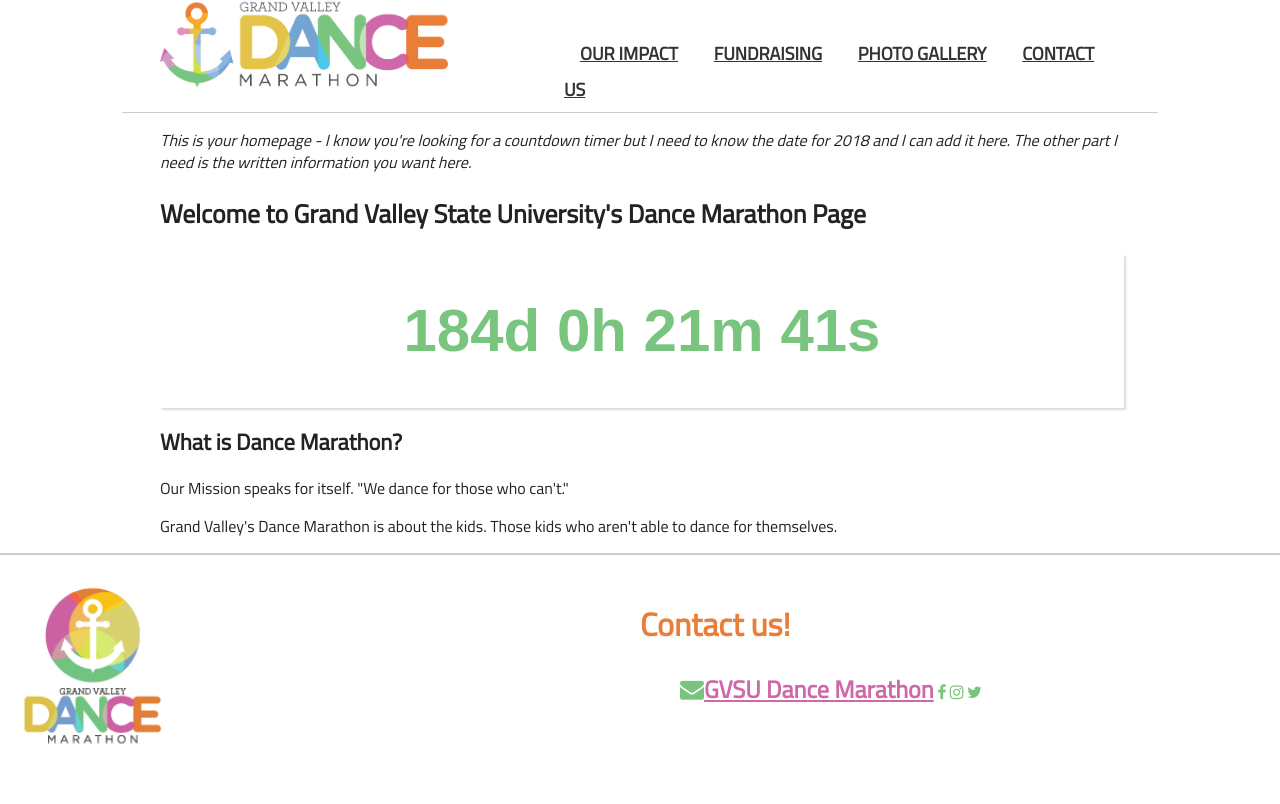
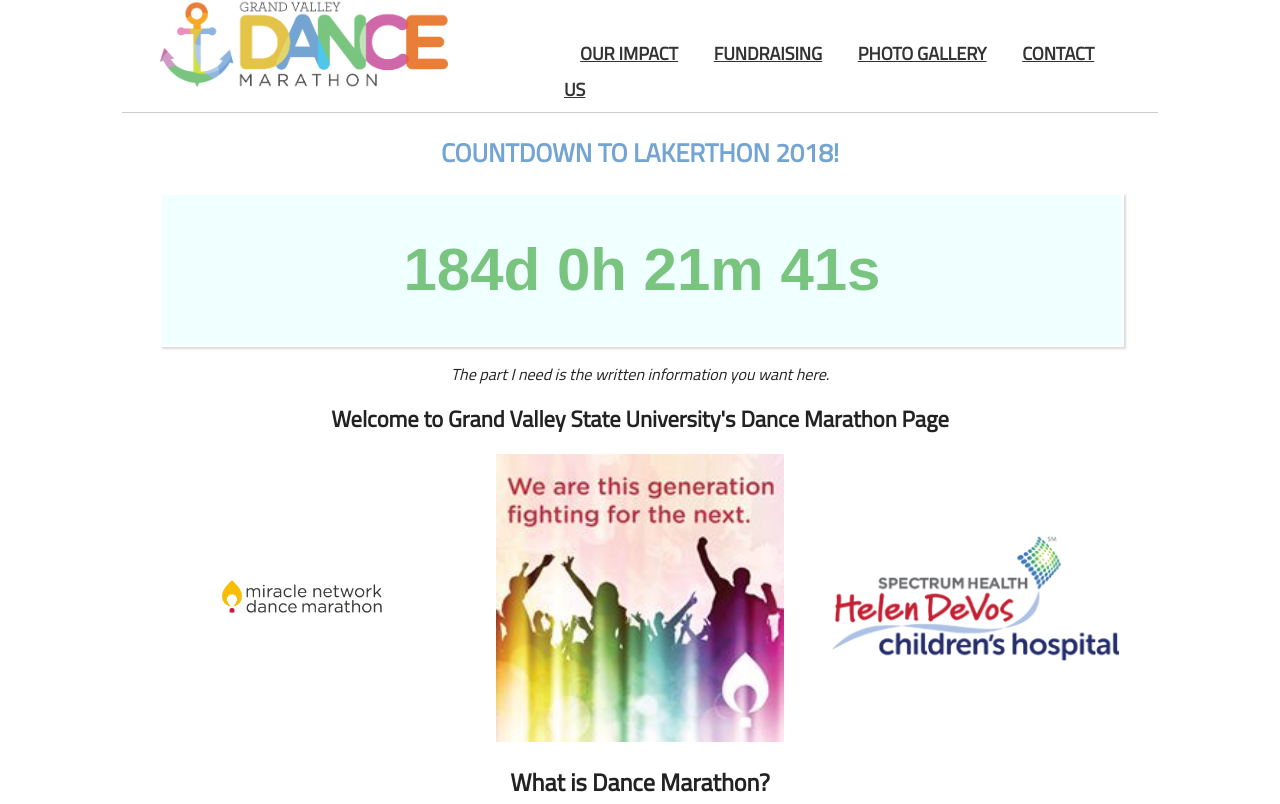
Before and after one commit to LizTW/lakerthon, a plain HTML site: page index.html in a window 1280 px wide. Shown: the top 804 px of the page. Drawn offline with nearby package versions, Linux system fonts and the light colour scheme; a web font is replaced by a local one.

Commit message:
updated homepage

```diff
--- a/css/main.css
+++ b/css/main.css
@@ -98,6 +98,7 @@ body, html {
   font-family: 'Titillium Web', sans-serif;
   font-size: 16px;
   color: #222;
+  background-color: #ffffff;
 }
 
 a {
@@ -110,12 +111,22 @@ p {
 }
 
 h1 {
-  font-size: 1.4em;
-  line-height: 1.6;
+  font-size: 3em;
+  font-weight: bold;
+  text-transform: uppercase;
+  text-align: center;
+  color: #73a4d2;
 }
 
 h2 {
-  font-size: 1em;
+  font-size: 2em;
+  text-align: center;
+  font-weight: bold;
+}
+
+h3 {
+  font-size: 1.5em;
+  font-weight: bold;
 }
 
 img {
@@ -129,15 +140,15 @@ img {
   display: flex;
   justify-content: center;
   align-items: center;
-  flex: 80%;
   font-weight: bold;
   border: 2px solid #fff;
   box-shadow: 2px 2px 2px #DADADA;
   height: 2.5em;
   width: 100%;
   font-family: 'Encode Sans Expanded', sans-serif;
-  font-weight: bold;
+  font-weight: bolder;
   color: #79c580;
+  background-color: #f0ffff;
 }
 
 .btn {
@@ -213,9 +224,38 @@ main {
   padding: 0 2%;
   margin: auto;
   max-width: 960px;
+  text-align: center;
 }
 
+.pic1, .pic3, .pic2 {
+  color: #fff;
+  height: auto;
+  width: 30%;
+  display: flex;
+  justify-content: center;
+  align-items: center;
+  font-weight: bold;
+  font-size: .8em;
+  display: -webkit-box;
+  display: -moz-box;
+  display: -ms-flexbox;
+  display: -webkit-flex;
 
+}
+
+.wrapper {
+  display: flex;
+  display: -webkit-box;
+  display: -moz-box;
+  display: -ms-flexbox;
+  display: -webkit-flex;
+  -webkit-flex-flow: row wrap;
+  flex-flow: row wrap;
+  align-items: center;
+  font-weight: bold;
+  justify-content: space-between;
+
+}
 /*** SIDEBAR ***/
 
 
--- a/index.html
+++ b/index.html
@@ -42,17 +42,32 @@
     </header>
 
     <main>
-
-      <p> <em>This is your homepage - I know you're looking for a countdown timer but I need to know the date for 2018 and I can add it here.  The other part I need is the written information you want here.</em></p>
-      <h1>Welcome to Grand Valley State University's Dance Marathon Page</h1>
-
+      <h1>Countdown to Lakerthon 2018!</h1>
       <span id="countDownDate"></span>
 
-      <h2> What is Dance Marathon?</h2>
+      <p> <em> The part I need is the written information you want here.</em></p>
+      <h2>Welcome to Grand Valley State University's Dance Marathon Page</h2>
+
+      <section class="wrapper">
+
+        <div class="pic1">
+          <img src='img/miracle-network.png' alt="Miracle Network">
+        </div>
+
+        <div class="pic2">
+          <img src='img/generation.jpeg' alt="Miracle Network Dance Marathon">
+        </div>
+
+        <div class="pic3">
+          <img src='img/helen-devos-childrens-hospital-logo.png' alt="Devos Children's Hospital">
+        </div>
+      </section>
+
+          <h3> What is Dance Marathon?</h3>
+
       <p> Our Mission speaks for itself.  "We dance for those who can't."</p>
 
-      <p> Grand Valley's Dance Marathon is about the kids.  Those kids who aren't able to dance for themselves.
-
+      <p> Grand Valley's Dance Marathon is about the kids.  Those kids who aren't able to dance for themselves.</p>
 
     </main>
 
```
Also changed, not shown: img/money-raised-2017.jpeg (added).
